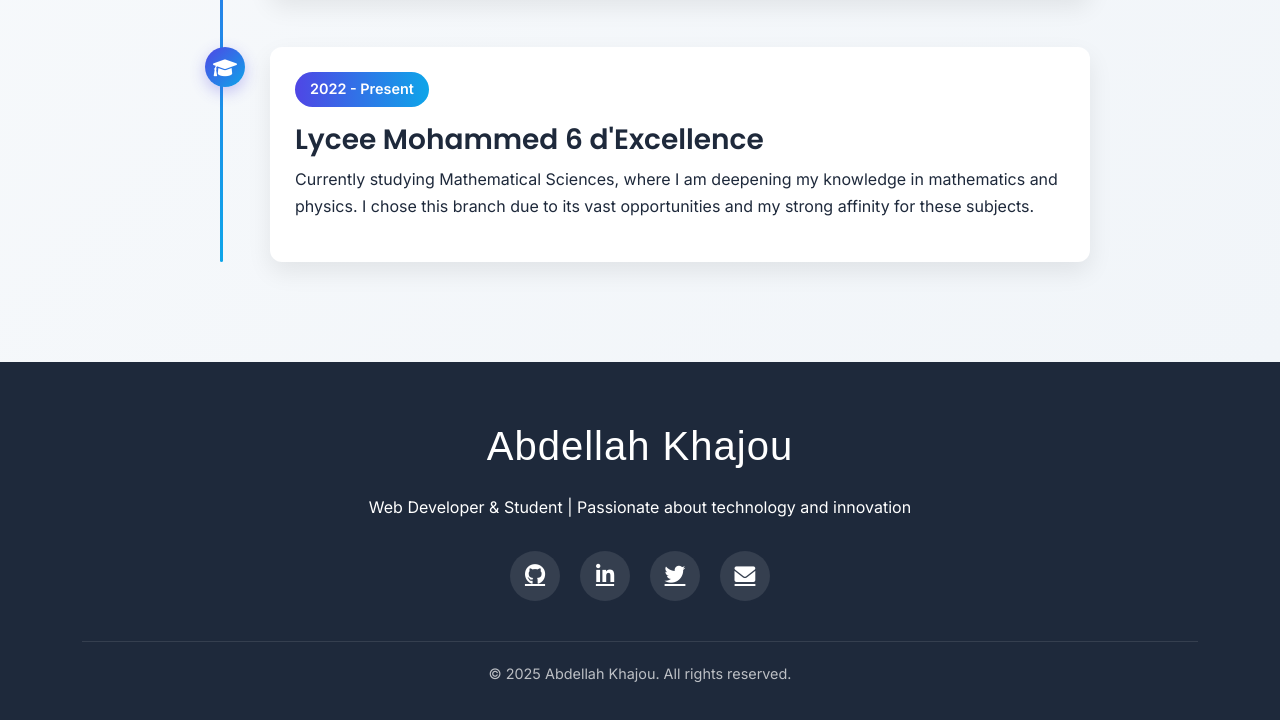
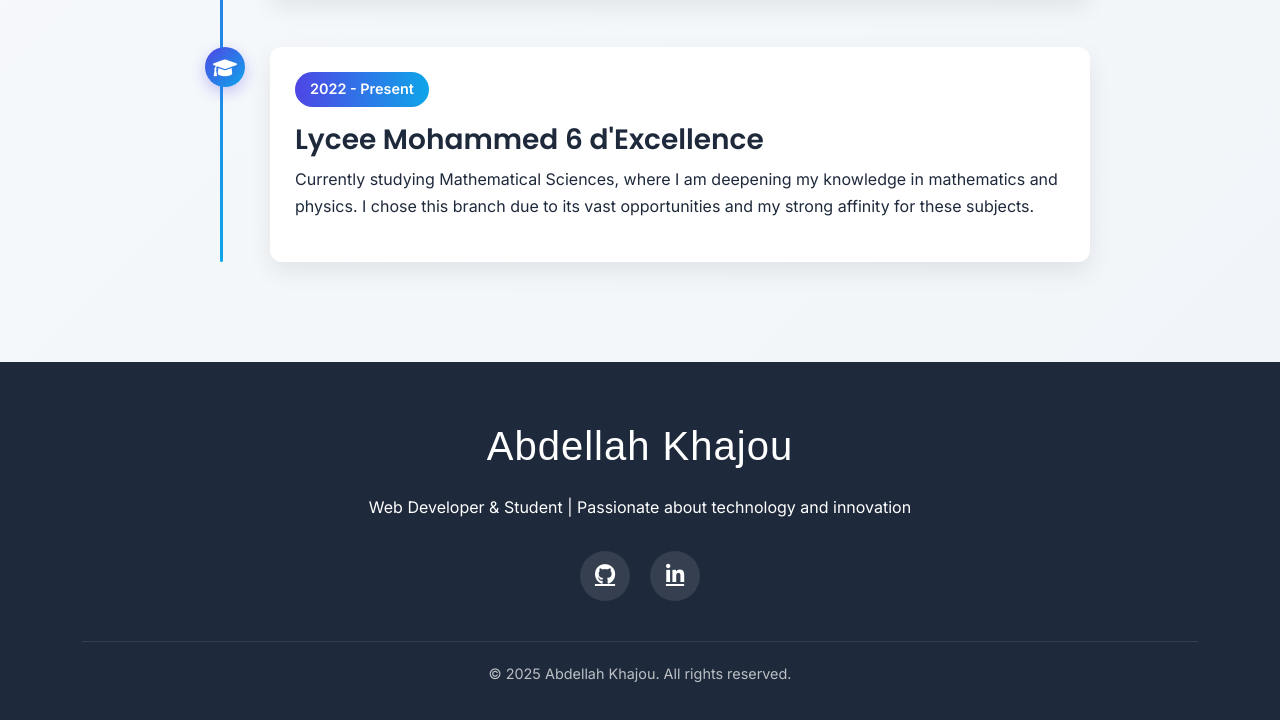
Before and after one commit to KHAJOU-ABDELLAH/khabdellah2.github.io, a plain HTML site: page about.html in a window 1280 px wide. Shown: the part 3398-4118 px from the top of the page. Drawn offline with nearby package versions, Linux system fonts and the light colour scheme; a web font is replaced by a local one.

```diff
--- a/about.html
+++ b/about.html
@@ -966,17 +966,11 @@
                     <p class="mb-4">Web Developer & Student | Passionate about technology and innovation</p>
 
                     <div class="social-links">
-                        <a href="#" class="social-icon" aria-label="GitHub">
+                        <a href="https://github.com/KHAJOU-ABDELLAH" class="social-icon" aria-label="GitHub">
                             <i class="fab fa-github"></i>
                         </a>
-                        <a href="#" class="social-icon" aria-label="LinkedIn">
+                        <a href="https://www.linkedin.com/in/abdellah-khajou-7bab34325/" class="social-icon" aria-label="LinkedIn">
                             <i class="fab fa-linkedin-in"></i>
-                        </a>
-                        <a href="#" class="social-icon" aria-label="Twitter">
-                            <i class="fab fa-twitter"></i>
-                        </a>
-                        <a href="mailto:example@email.com" class="social-icon" aria-label="Email">
-                            <i class="fas fa-envelope"></i>
                         </a>
                     </div>
 
```
